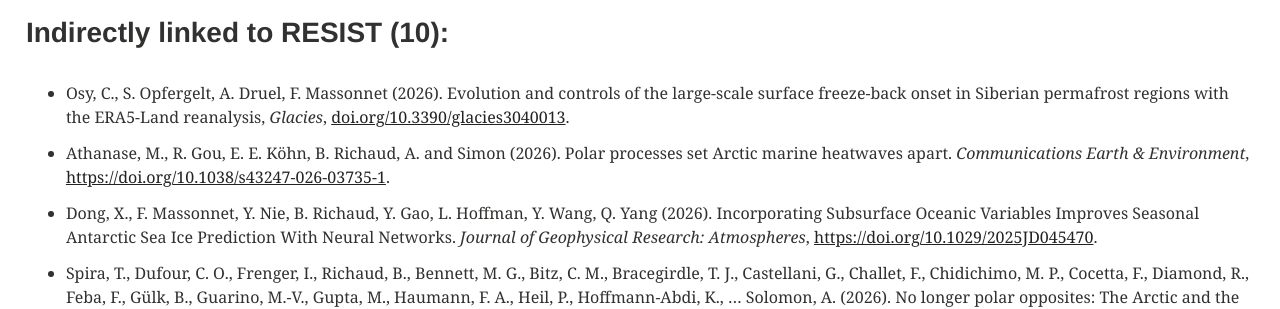
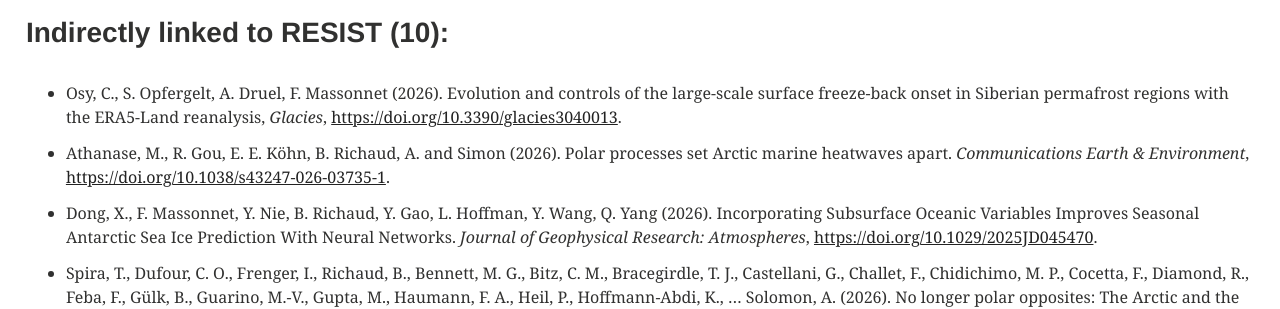
Before and after one commit to resist-impuls/resist-impuls.github.io, a Jekyll site: the page built from publications.md, in a window 1280 px wide. Shown: the part 773-1082 px from the top of the page. Built offline with Jekyll 4.4.1, drawn with Linux system fonts in a browser that asks for light colours; our own code applies the rules of GitHub Pages for plain Markdown files; some of the changed lines change nothing that is shown.

Commit message:
Update publications.md

```diff
--- a/publications.md
+++ b/publications.md
@@ -13,7 +13,7 @@
 
 ### Indirectly linked to RESIST (10):
 
-- Osy, C., S. Opfergelt, A. Druel, F. Massonnet (2026). Evolution and controls of the large-scale surface freeze-back onset in Siberian permafrost regions with the ERA5-Land reanalysis, _Glacies_, [doi.org/10.3390/glacies3040013](doi.org/10.3390/glacies3040013).
+- Osy, C., S. Opfergelt, A. Druel, F. Massonnet (2026). Evolution and controls of the large-scale surface freeze-back onset in Siberian permafrost regions with the ERA5-Land reanalysis, _Glacies_, [https://doi.org/10.3390/glacies3040013](https://doi.org/10.3390/glacies3040013).
 - Athanase, M., R. Gou, E. E. Köhn, B. Richaud, A. and Simon (2026). Polar processes set Arctic marine heatwaves apart. _Communications Earth & Environment_, [https://doi.org/10.1038/s43247-026-03735-1](https://doi.org/10.1038/s43247-026-03735-1).
 - Dong, X., F. Massonnet, Y. Nie, B. Richaud, Y. Gao, L. Hoffman, Y. Wang, Q. Yang (2026). Incorporating Subsurface Oceanic Variables Improves Seasonal Antarctic Sea Ice Prediction With Neural Networks. _Journal of Geophysical Research: Atmospheres_, [https://doi.org/10.1029/2025JD045470](https://doi.org/10.1029/2025JD045470).
 - Spira, T., Dufour, C. O., Frenger, I., Richaud, B., Bennett, M. G., Bitz, C. M., Bracegirdle, T. J., Castellani, G., Challet, F., Chidichimo, M. P., Cocetta, F., Diamond, R., Feba, F., Gülk, B., Guarino, M.-V., Gupta, M., Haumann, F. A., Heil, P., Hoffmann-Abdi, K., … Solomon, A. (2026). No longer polar opposites: The Arctic and the Antarctic are converging towards a seasonally dominated sea-ice regime. _Bulletin of the American Meteorological Society_, [https://doi.org/10.1175/BAMS-D-25-0340.1](https://doi.org/10.1175/BAMS-D-25-0340.1).
```
